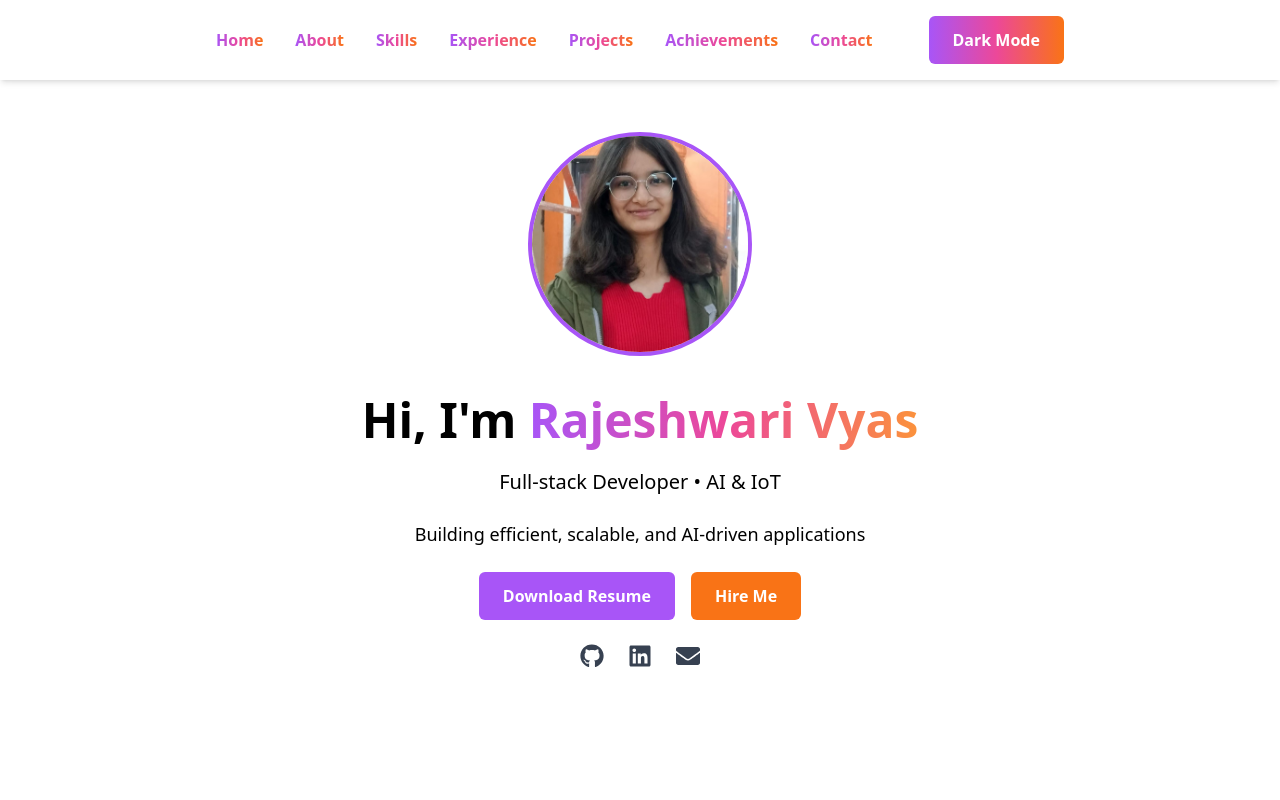
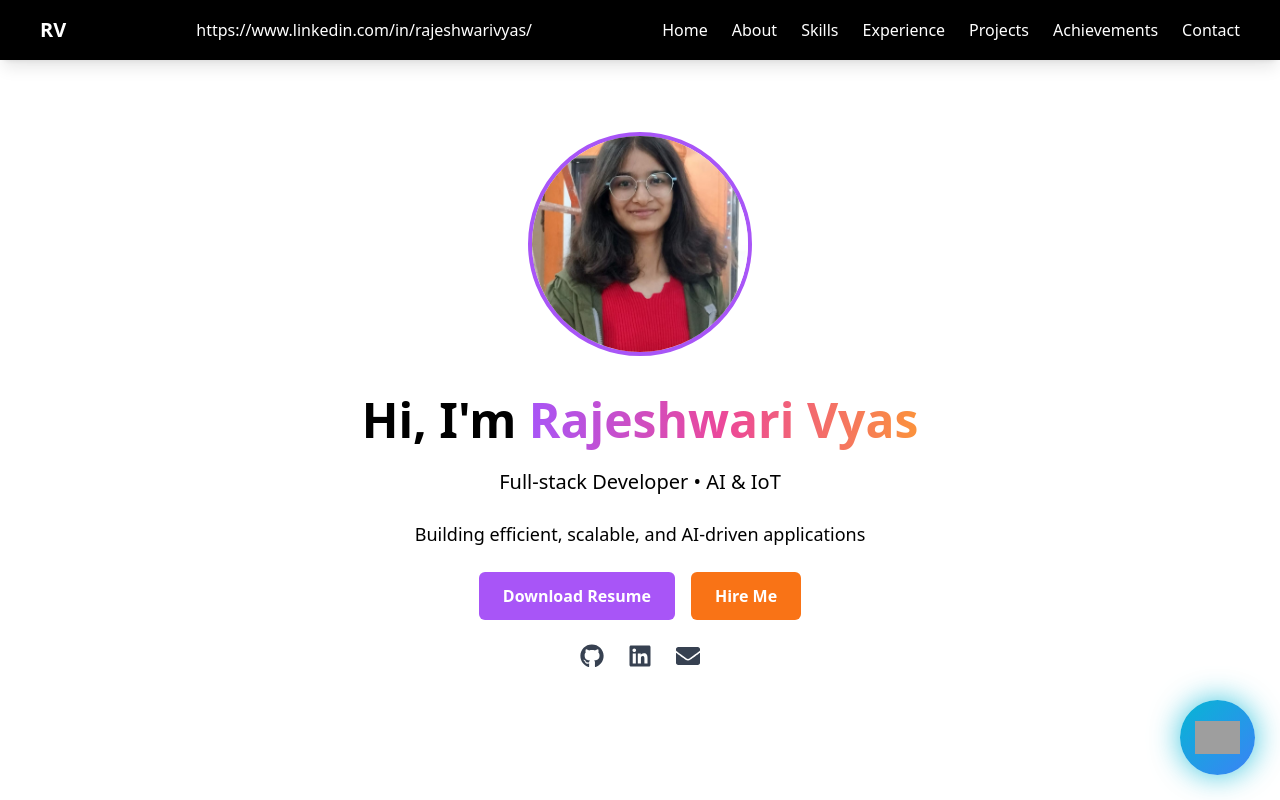
Before and after one commit to rajeshwarivyas8/Portfolio, a React (Vite) app: page / in a window 1280 px wide. Shown: the top 800 px of the page. Built offline with nearby package versions, Linux system fonts and the light colour scheme; grey boxes are pictures that could not be loaded.

Commit message:
chatbot added

```diff
--- a/src/App.jsx
+++ b/src/App.jsx
@@ -7,6 +7,7 @@ import Experience from "./components/Experience.jsx";
 import Projects from "./components/Projects.jsx";
 import Achievements from "./components/Achievements.jsx";
 import Contact from "./components/Contact.jsx";
+import Chatbot from "./components/Chatbot";
 
 function App() {
   return (
@@ -19,6 +20,7 @@ function App() {
       <Projects />
       <Achievements />
       <Contact />
+      <Chatbot />
     </div>
   );
 }
--- /dev/null
+++ b/src/components/Chatbot.jsx
@@ -0,0 +1,420 @@
+import { useState,useRef,useEffect } from "react";
+
+function Chatbot(){
+
+const [open,setOpen]=useState(false);
+
+const [typing,setTyping]=useState(false);
+
+const [messages,setMessages]=useState([
+
+{type:"bot",text:"Hello 👋 I am Rajeshwari's AI assistant"},
+
+{type:"bot",text:"Ask about skills, projects or resume"}
+
+]);
+
+const [input,setInput]=useState("");
+
+const chatEndRef=useRef(null);
+
+useEffect(()=>{
+
+chatEndRef.current?.scrollIntoView({
+behavior:"smooth"
+});
+
+},[messages]);
+
+const sendMessage=()=>{
+
+if(input==="") return;
+
+setMessages(prev=>[...prev,
+{type:"user",text:input}
+]);
+
+setInput("");
+
+setTyping(true);
+
+setTimeout(()=>{
+
+setMessages(prev=>[...prev,
+{type:"bot",text:"AI response will come from backend soon"}
+]);
+
+setTyping(false);
+
+},1200);
+
+}
+
+return(
+
+<div>
+
+{/* Floating Button */}
+
+<div
+
+onClick={()=>setOpen(!open)}
+
+style={{
+
+position:"fixed",
+
+bottom:"25px",
+
+right:"25px",
+
+background:"linear-gradient(135deg,#06b6d4,#3b82f6)",
+
+width:"75px",
+
+height:"75px",
+
+borderRadius:"50%",
+
+display:"flex",
+
+alignItems:"center",
+
+justifyContent:"center",
+
+cursor:"pointer",
+
+boxShadow:"0 0 30px rgba(6,182,212,0.8)",
+
+transition:"0.3s"
+
+}}
+
+>
+
+<img
+
+src="https://cdn-icons-png.flaticon.com/512/4712/4712027.png"
+
+style={{
+
+width:"45px"
+
+}}
+
+/>
+
+</div>
+
+{/* Chat Window */}
+
+{open && (
+
+<div
+
+style={{
+
+position:"fixed",
+
+bottom:"110px",
+
+right:"25px",
+
+width:"390px",
+
+height:"540px",
+
+borderRadius:"20px",
+
+background:"rgba(255,255,255,0.7)",
+
+backdropFilter:"blur(15px)",
+
+boxShadow:"0 0 40px rgba(0,0,0,0.2)",
+
+overflow:"hidden",
+
+animation:"fadeIn 0.3s"
+
+}}
+
+>
+
+{/* Header */}
+
+<div
+
+style={{
+
+background:"linear-gradient(135deg,#06b6d4,#3b82f6)",
+
+color:"white",
+
+padding:"15px",
+
+display:"flex",
+
+justifyContent:"space-between",
+
+alignItems:"center"
+
+}}
+
+>
+
+<div style={{display:"flex",gap:"10px"}}>
+
+<img
+
+src="https://cdn-icons-png.flaticon.com/512/4712/4712027.png"
+
+style={{
+
+width:"35px"
+
+}}
+
+/>
+
+<div>
+
+<div style={{fontWeight:"bold"}}>
+
+AI Assistant
+
+</div>
+
+<div style={{fontSize:"12px"}}>
+
+Online
+
+</div>
+
+</div>
+
+</div>
+
+<div
+
+onClick={()=>setOpen(false)}
+
+style={{
+
+cursor:"pointer",
+
+fontSize:"20px"
+
+}}
+
+>
+
+✖
+
+</div>
+
+</div>
+
+{/* Chat Area */}
+
+<div
+
+style={{
+
+height:"360px",
+
+overflowY:"auto",
+
+padding:"15px"
+
+}}
+
+>
+
+{messages.map((msg,index)=>(
+
+<div key={index}
+
+style={{
+
+textAlign:
+
+msg.type==="user"
+
+?"right"
+
+:"left",
+
+marginBottom:"15px"
+
+}}
+
+>
+
+<div
+
+style={{
+
+display:"inline-block",
+
+background:
+
+msg.type==="user"
+
+?"#06b6d4"
+
+:"white",
+
+color:
+
+msg.type==="user"
+
+?"white"
+
+:"black",
+
+padding:"10px",
+
+borderRadius:"12px",
+
+maxWidth:"75%",
+
+boxShadow:"0 0 8px rgba(0,0,0,0.1)"
+
+}}
+
+>
+
+{msg.text}
+
+</div>
+
+</div>
+
+))}
+
+{/* Typing animation */}
+
+{typing && (
+
+<div>
+
+<div
+
+style={{
+
+display:"inline-block",
+
+background:"white",
+
+padding:"10px",
+
+borderRadius:"10px",
+
+boxShadow:"0 0 5px rgba(0,0,0,0.1)"
+
+}}
+
+>
+
+Typing...
+
+</div>
+
+</div>
+
+)}
+
+<div ref={chatEndRef}/>
+
+</div>
+
+{/* Input */}
+
+<div
+
+style={{
+
+padding:"15px",
+
+display:"flex",
+
+gap:"10px"
+
+}}
+
+>
+
+<input
+
+value={input}
+
+onChange={(e)=>setInput(e.target.value)}
+
+onKeyDown={(e)=>{
+
+if(e.key==="Enter")
+sendMessage();
+
+}}
+
+placeholder="Ask about my work..."
+
+style={{
+
+flex:1,
+
+padding:"12px",
+
+borderRadius:"10px",
+
+border:"1px solid #ddd",
+
+color:"black",
+
+background:"white",
+
+outline:"none"
+
+}}
+
+/>
+
+<button
+
+onClick={sendMessage}
+
+style={{
+
+background:"linear-gradient(135deg,#06b6d4,#3b82f6)",
+
+color:"white",
+
+border:"none",
+
+padding:"12px 18px",
+
+borderRadius:"10px",
+
+cursor:"pointer"
+
+}}
+
+>
+
+Send
+
+</button>
+
+</div>
+
+</div>
+
+)}
+
+</div>
+
+);
+
+}
+
+export default Chatbot;
--- a/src/components/Navbar.jsx
+++ b/src/components/Navbar.jsx
@@ -1,58 +1,50 @@
-export default function Navbar({ darkMode, setDarkMode }) {
+export default function Navbar() {
   return (
-    <nav className="px-6 py-4 shadow-md fixed top-0 w-full z-50 bg-white text-black">
-      <div className="flex justify-center items-center gap-8 font-semibold">
+    <nav className="px-10 py-4 shadow-lg fixed top-0 w-full z-50 bg-black text-white">
+      <div className="flex justify-between items-center">
+
+        {/* Left: Logo / RV */}
+        <div className="text-white font-bold text-xl hover:text-cyan-400 active:text-teal-400 transition-colors duration-300 cursor-pointer">
+          RV
+        </div>
+
+        {/* Center: LinkedIn */}
+        <div className="flex justify-center items-center gap-10 font-medium">
           <a
-          href="#home"
-          className="bg-clip-text text-transparent bg-gradient-to-r from-purple-500 via-pink-500 to-orange-500 hover:from-orange-500 hover:via-pink-500 hover:to-purple-500 transition-colors font-semibold"
+            href="https://www.linkedin.com/in/rajeshwarivyas/"
+            target="_blank"
+            rel="noopener noreferrer"
+            className="text-white hover:text-cyan-400 active:text-teal-400 transition-colors duration-300"
           >
+            https://www.linkedin.com/in/rajeshwarivyas/
+          </a>
+        </div>
+
+        {/* Right: Navbar Links */}
+        <div className="flex items-center gap-6 font-medium">
+          <a href="#home" className="text-white hover:text-cyan-400 active:text-teal-400 transition-colors duration-300">
             Home
           </a>
-        <a
-          href="#about"
-          className="bg-clip-text text-transparent bg-gradient-to-r from-purple-500 via-pink-500 to-orange-500 hover:from-orange-500 hover:via-pink-500 hover:to-purple-500 transition-colors font-semibold"
-        >
+          <a href="#about" className="text-white hover:text-cyan-400 active:text-teal-400 transition-colors duration-300">
             About
           </a>
-        <a
-          href="#education"
-          className="bg-clip-text text-transparent bg-gradient-to-r from-purple-500 via-pink-500 to-orange-500 hover:from-orange-500 hover:via-pink-500 hover:to-purple-500 transition-colors font-semibold"
-        >
-
+          <a href="#education" className="text-white hover:text-cyan-400 active:text-teal-400 transition-colors duration-300">
             Skills
           </a>
-        <a
-          href="#experience"
-          className="bg-clip-text text-transparent bg-gradient-to-r from-purple-500 via-pink-500 to-orange-500 hover:from-orange-500 hover:via-pink-500 hover:to-purple-500 transition-colors font-semibold"
-        >
+          <a href="#experience" className="text-white hover:text-cyan-400 active:text-teal-400 transition-colors duration-300">
             Experience
           </a>
-        <a
-          href="#projects"
-          className="bg-clip-text text-transparent bg-gradient-to-r from-purple-500 via-pink-500 to-orange-500 hover:from-orange-500 hover:via-pink-500 hover:to-purple-500 transition-colors font-semibold"
-        >
+          <a href="#projects" className="text-white hover:text-cyan-400 active:text-teal-400 transition-colors duration-300">
             Projects
           </a>
-        <a
-          href="#achievements"
-          className="bg-clip-text text-transparent bg-gradient-to-r from-purple-500 via-pink-500 to-orange-500 hover:from-orange-500 hover:via-pink-500 hover:to-purple-500 transition-colors font-semibold"
-        >
+          <a href="#achievements" className="text-white hover:text-cyan-400 active:text-teal-400 transition-colors duration-300">
             Achievements
           </a>
-        <a
-          href="#contact"
-          className="bg-clip-text text-transparent bg-gradient-to-r from-purple-500 via-pink-500 to-orange-500 hover:from-orange-500 hover:via-pink-500 hover:to-purple-500 transition-colors font-semibold"
-        >
+          <a href="#contact" className="text-white hover:text-cyan-400 active:text-teal-400 transition-colors duration-300">
             Contact
           </a>
+        </div>
 
-        {/* Toggle Button */}
-        <button
-          onClick={() => setDarkMode(!darkMode)}
-          className="px-6 py-3 bg-gradient-to-r from-purple-500 via-pink-500 to-orange-500 hover:from-orange-500 hover:via-pink-500 hover:to-purple-500 text-white font-semibold rounded-md transition-colors ml-6"
-        >
-          {darkMode ? "Light Mode" : "Dark Mode"}
-        </button>
       </div>
     </nav>
   )
--- a/src/index.css
+++ b/src/index.css
@@ -4,9 +4,7 @@
 
 
 body {
-  background-color: #F9F9F9; /* or white */
-}
-
-html {
+  background-color: #020617; /* dark navy, premium look */
+  color: #eae5ec; /* light grey text */
   scroll-behavior: smooth;
 }
```
Lines whose indentation alone changed are shown as unchanged.
